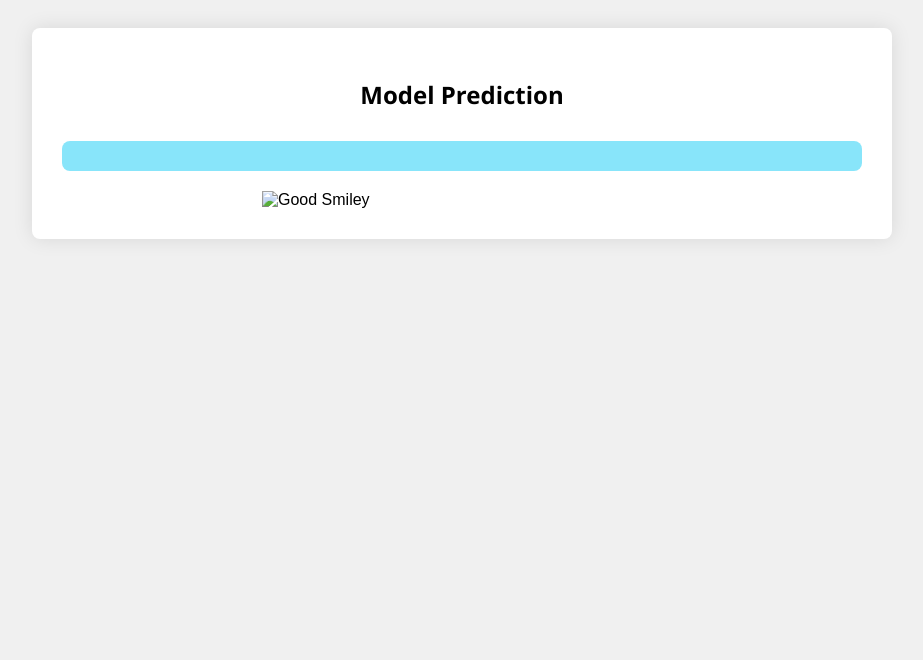
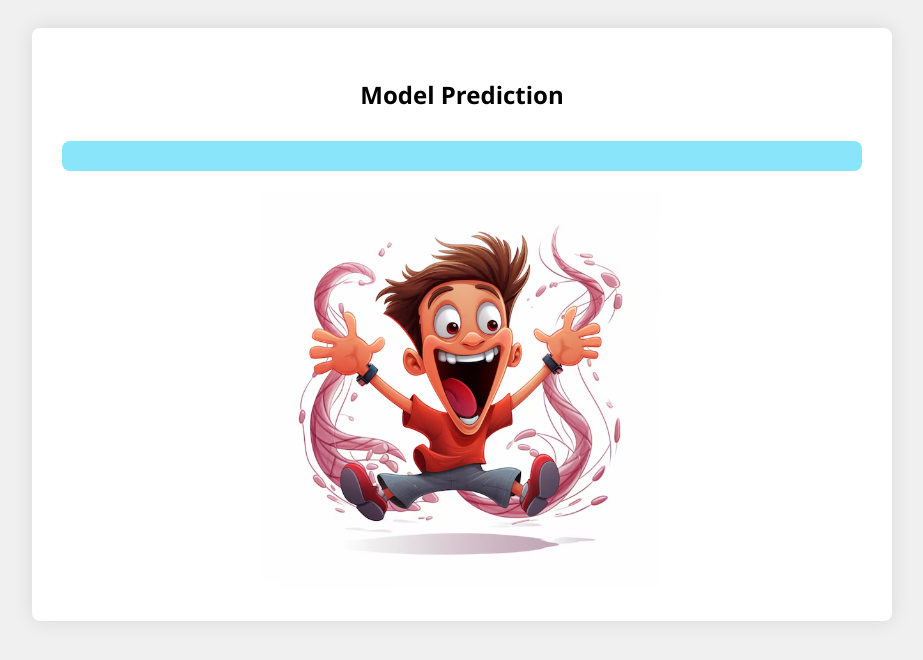
Before and after one commit to RohitSingh055/Input-Form, a plain HTML site: page result.html in a window 1280 px wide. Shown: the whole page, without its empty margins (178-1101 px from the left). Drawn offline with Linux system fonts and the light colour scheme.

Commit message:
changed image link

```diff
--- a/result.html
+++ b/result.html
@@ -68,7 +68,7 @@
             smileyImg.src = 'sad';
             smileyImg.alt = 'Bad Smiley';
         } else {
-            smileyImg.src = 'smile';
+            smileyImg.src = 'https://raw.githubusercontent.com/RohitSingh055/Input-Form/main/smile.avif';
             smileyImg.alt = 'Good Smiley';
         }
     </script>
```
